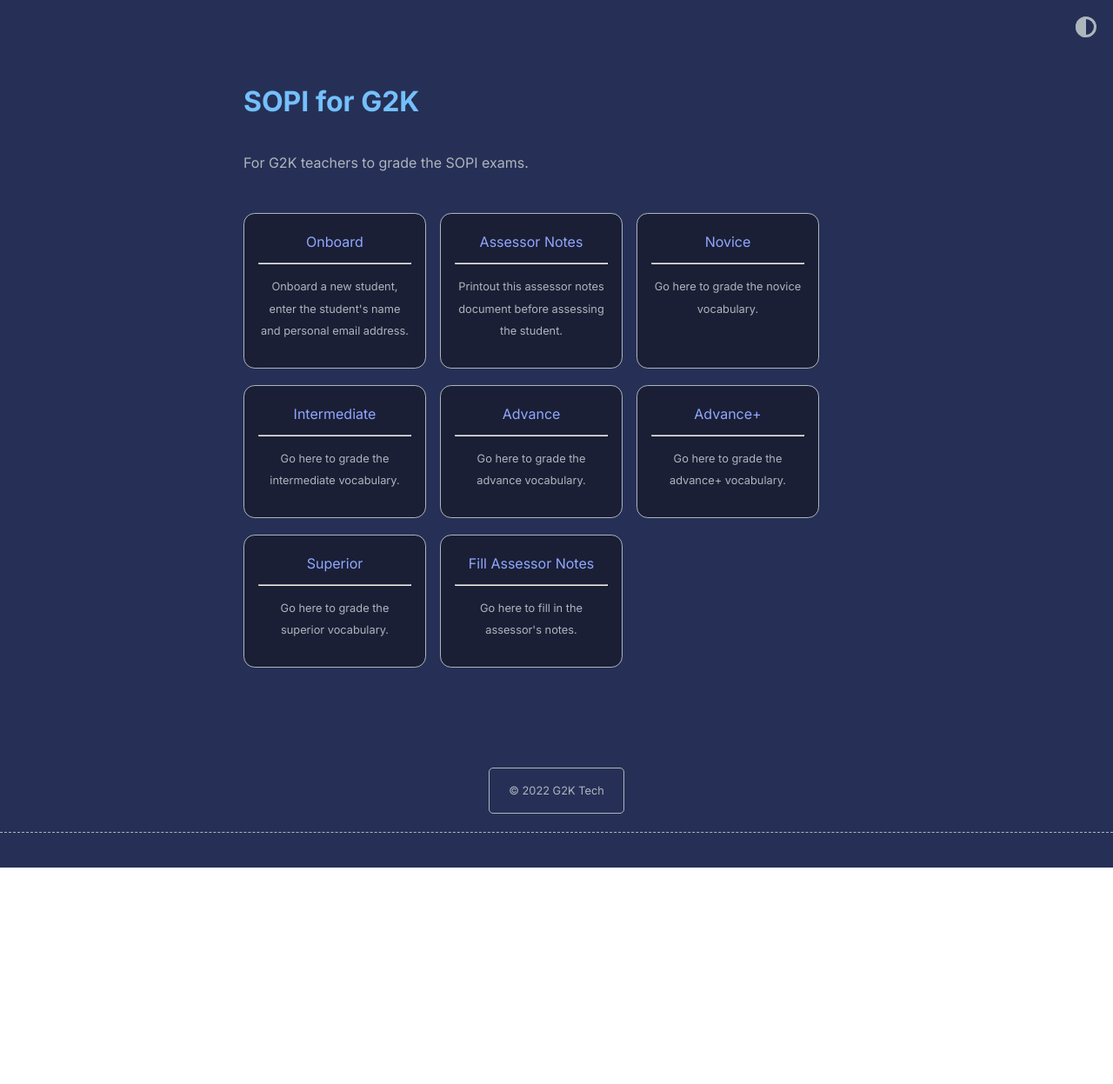
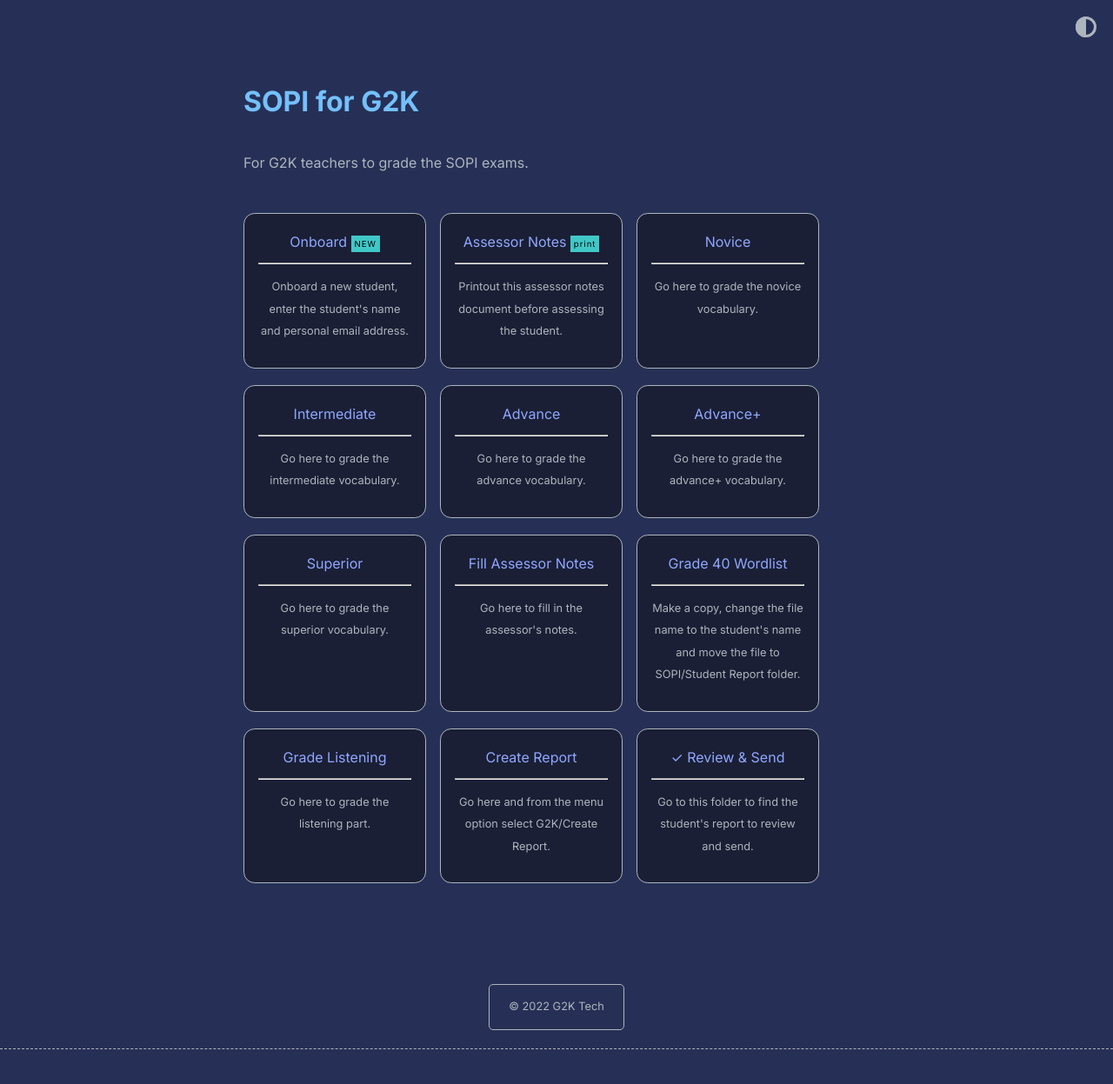
Before and after one commit to tech-g2k/SOPI, a Jekyll site: the page built from index.md, in a window 1280 px wide. Shown: the whole page at 87% size. Built offline with Jekyll 4.4.1, drawn with Linux system fonts in a browser that asks for light colours; before the commit the page ends 998 px from its top, so only the background shows below that.

Commit message:
Add grading of wordlist, listening and create report

```diff
--- a/_data/home.yml
+++ b/_data/home.yml
@@ -8,17 +8,19 @@ navbar_entries:
   - title: website
     url: https://www.abhinav.co
 
-project_entries:
+sopi_entries:
   - title: Onboard
     url: https://docs.google.com/spreadsheets/d/1GFtFJ9do957XocBC_L2_lUM3tWm1zUWr8In575h_K8Y/edit#gid=1842073324
     desc: Onboard a new student, enter the student's name and personal email address.
+    highlight: NEW
 
   - title: Assessor Notes
     url: https://docs.google.com/document/d/1E5ogqFxtFxnkjFMllCTlUYRnJVZV8N8t/edit#heading=h.gjdgxs
     desc: Printout this assessor notes document before assessing the student.
+    highlight: print
 
   - title: Novice
-    url: https://docs.google.com/forms/d/1qOIN5vuc8_hf79SV-y-jynYzKtzPWsmDiiOD4YK6TFA/edit#question=1323404147&field=2137642359
+    url: https://docs.google.com/forms/d/1qOIN5vuc8_hf79SV-y-jynYzKtzPWsmDiiOD4YK6TFA/edit#response=ACYDBNhDKmeJV1hS73nL6RUq6ZfpDRWRktZE12K7SD8G8yv2xga3_6fJjtNhG7I2lA
     desc: Go here to grade the novice vocabulary.
 
   - title: Intermediate
@@ -26,20 +28,37 @@ project_entries:
     desc: Go here to grade the intermediate vocabulary.
 
   - title: Advance
-    url: https://docs.google.com/forms/d/1WtEG5xzCSR8cNtJVPV_glnBzC8Mtpkf9mwFiJVqHZhs/edit#responses
+    url: https://docs.google.com/forms/d/1WtEG5xzCSR8cNtJVPV_glnBzC8Mtpkf9mwFiJVqHZhs/edit#response=ACYDBNiv63Xs56q97DTJtGlbsYXxf2ixlHCC6cht3jRJ_k4tQHyTKTv_R4iRJHUM0A
     desc: Go here to grade the advance vocabulary.
 
   - title: Advance+
-    url: https://docs.google.com/forms/d/1DwJv_Nvmnz4TPbipSzf9qLngiZfDtIADYawYwgWmocY/edit#responses
+    url: https://docs.google.com/forms/d/1DwJv_Nvmnz4TPbipSzf9qLngiZfDtIADYawYwgWmocY/edit#response=ACYDBNgBj3j-6UqMxiIbDycJ2JE4u8g6S_FyTwRE_vPN3eW1EeZJoXCDIG1JMQXINw
     desc: Go here to grade the advance+ vocabulary.
 
   - title: Superior
-    url: https://docs.google.com/forms/d/1CpzygSmwZWDTBh0C40sdfzUzJbjseaSWlceDUIpZd2I/edit#responses
+    url: https://docs.google.com/forms/d/1CpzygSmwZWDTBh0C40sdfzUzJbjseaSWlceDUIpZd2I/edit#response=ACYDBNhunp85bGjzPoUQQQkVMWVfdJ2uR1LDoA09r5RIQZcY5NQYMHC5465bBNIUuQ
     desc: Go here to grade the superior vocabulary.
 
   - title: Fill Assessor Notes
     url: https://docs.google.com/forms/d/e/1FAIpQLSfbJ_7kXImy4njq6U2jPHRwwkbD-3LbdiiNZkokkBva0_rs0Q/viewform
     desc: Go here to fill in the assessor's notes.
+
+  - title: Grade 40 Wordlist
+    url: https://docs.google.com/spreadsheets/d/1Xfj-uT9bettTGcxqitNVO1wbbESpfYIRZmTPtuLgk5Q/copy
+    desc: Make a copy, change the file name to the student's name and move the file to SOPI/Student Report folder.
+
+  - title: Grade Listening
+    url: https://docs.google.com/forms/d/1mxAspbJ_f57hqGe6s35RiuUAfjtHElWIHst0_vYu3b8/edit#response=ACYDBNh29hz_KrbYAe7lvK-gWTvMIvmvUcN3ErfCWMmtd-URn8Qh1oBpljBl2zt0sg
+    desc: Go here to grade the listening part.
+
+  - title: Create Report
+    url: https://docs.google.com/spreadsheets/d/1hGwxZOChtbJPF1nnKziHWlofrBFPBIEbM1tgy9Tyl6w/edit#gid=538369415
+    desc: Go here and from the menu option select G2K/Create Report.
+
+  - title: <span>&#10003;</span> Review & Send
+    url: https://drive.google.com/drive/folders/11Rzdi3Vx41nN3pHRPsKhjxN2NmCG3Z8H
+    desc: Go to this folder to find the student's report to review and send.
+    new_window: true
 
   # - title: Project 6
   #   url: overview-post
--- a/_includes/card_list.html
+++ b/_includes/card_list.html
@@ -2,7 +2,7 @@
   {% for item in include.collection %}
 
     <li class="card">
-      <a href="{{ item.url }}">
+      <a href="{{ item.url }}" {% if item.new_window %} target="_blank" {% endif %}>
         <span class="header">
           {{ item.title }}
 
--- a/_layouts/home.html
+++ b/_layouts/home.html
@@ -18,7 +18,7 @@ layout: default
 
 {% if site.theme_config.show_projects == true %}
   <h2>{{ site.theme_config.home.title_projects }}</h2>
-  {% include card_list.html collection=site.data.home.project_entries %}
+  {% include card_list.html collection=site.data.home.sopi_entries %}
 {% endif %}
 
 {% if site.theme_config.show_misc_list == true %}
```
